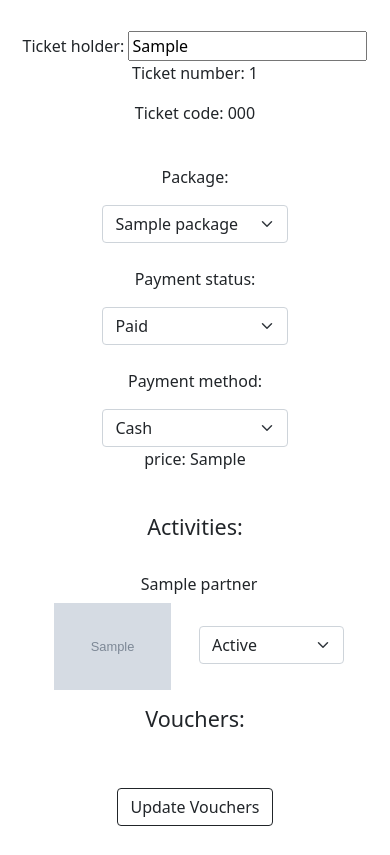
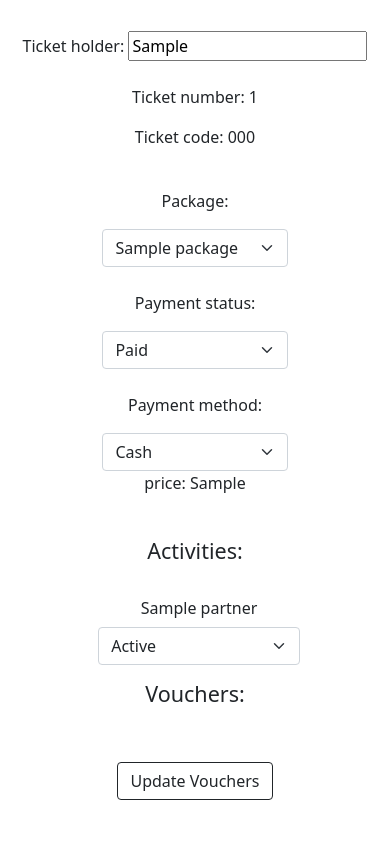
Before and after one commit to geekk0/event_tickets, a Django app: page /ticket_info/000 in a window 390 px wide. Shown: the part 93-948 px from the top of the page. After the commit the page ends 893 px from the top, so only its background shows below. Run offline with Django 5.2, Linux system fonts and the light colour scheme; a user stored in the database is signed in; tables that the repository leaves empty hold one stand-in row (values such as "Sample post"); grey boxes marked "Sample" are stand-in pictures.

Commit message:
ticket_info try to fix design mobile v5

```diff
--- a/templates/ticket_info.html
+++ b/templates/ticket_info.html
@@ -19,6 +19,7 @@
                 {% else %}
                     <p><span style="font-size: 14pt">Ticket holder: </span>{{ ticket_info.holder }}</p>
                 {% endif %}
+                <br>
                 <p>Ticket number: {{ ticket_info.number }}</p>
                 <p>Ticket code: {{ ticket_info.code }}</p>
                 <br>
@@ -66,18 +67,18 @@
                                     <div class="row col-12  col-md-10 offset-md-1" style="display: block ruby;
                                     margin-top:2%">
 
-                                        <div class="col-5 col-md-4" >
+                                        <!--<div class="col-5 col-md-4" >
                                             {% if activity.partner.image %}
                                                     <img src="{{ activity.partner.image.url }}"
                                                          alt="{{ activity.partner.name }}
                                                          Image"
                                                         style="width: 100%">
                                             {% endif %}
-                                        </div>
+                                        </div>-->
 
 
 
-                                        <div class="col-6 col-md-4">
+                                        <div class="col-8 col-md-4 offsfet-2">
                                             <select class="form-select" style="" name="voucher_status_{{ activity.id }}">
                                                 <option value="active" {% if activity.status == 'active' %}selected{% endif %}>Active</option>
                                                 <option value="used" {% if activity.status == 'used' %}selected{% endif %}>Used</option>
```
